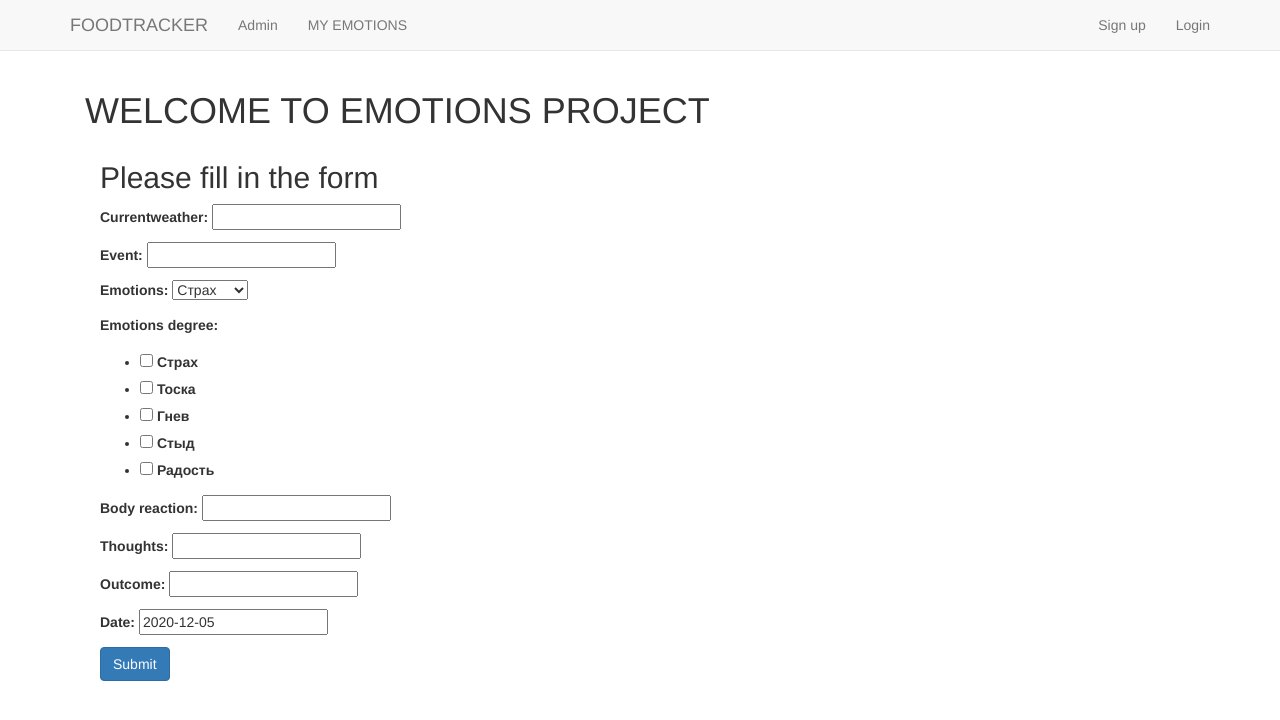
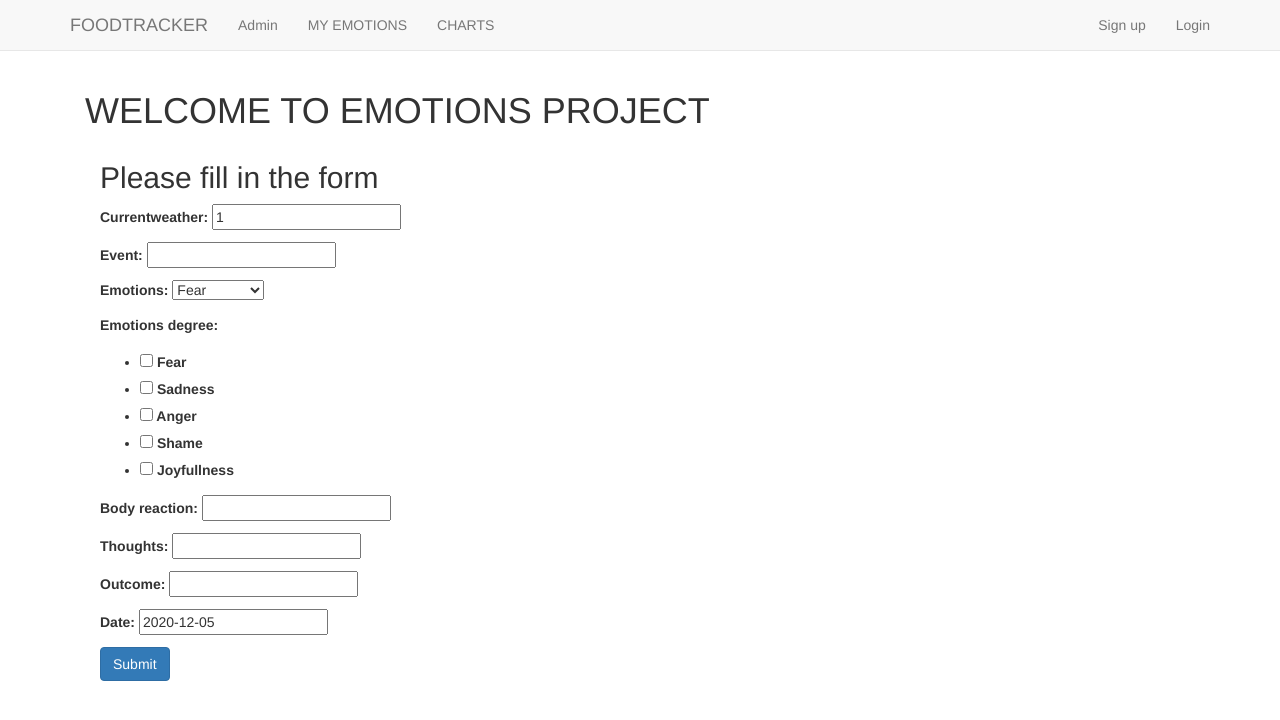
Before and after one commit to WillyGoodwill/django-emotions-project, a Django app: page / in a window 1280 px wide. Shown: the top 720 px of the page. Run offline with Django 3.2, Linux system fonts and the light colour scheme; some libraries are stand-ins or nearby versions.

Commit message:
some changes

```diff
--- a/basic_app/forms.py
+++ b/basic_app/forms.py
@@ -7,25 +7,31 @@
 
 class FormEmotions(forms.ModelForm):
 
+    # EMOTIONS_CHOICES = (
+    # (u'1', u'Страх'),
+    # (u'2', u'Тоска'),
+    # (u'3', u'Гнев'),
+    # (u'4', u'Стыд'),
+    # (u'5', u'Радость'))
     EMOTIONS_CHOICES = (
-    (u'1', u'Страх'),
-    (u'2', u'Тоска'),
-    (u'3', u'Гнев'),
-    (u'4', u'Стыд'),
-    (u'5', u'Радость'))
+    ('1', 'Fear'),
+    ('2', 'Sadness'),
+    ('3', 'Anger'),
+    ('4', 'Shame'),
+    ('5', 'Joyfullness'))
 
     # getting current weather from API for St. Petersburg
     import requests
     import json
-    appid = "e39c82d8879b82213e1312de1f211aa5"
-    city_id = 498817
-    res = requests.get("http://api.openweathermap.org/data/2.5/weather",
-                    params={'id': city_id, 'units': 'metric', 'lang': 'ru', 'APPID': appid})
-    data = res.json()
-    current_weather_temp = data['main']['temp']
+    # appid = "e39c82d8879b82213e1312de1f211aa5"
+    # city_id = 498817
+    # res = requests.get("http://api.openweathermap.org/data/2.5/weather",
+    #                 params={'id': city_id, 'units': 'metric', 'lang': 'ru', 'APPID': appid})
+    # data = res.json()
+    # current_weather_temp = data['main']['temp']
     # other fields
     date = forms.DateField(initial = timezone.now())
-    currentweather = forms.FloatField(initial = current_weather_temp, required=False)
+    currentweather = forms.FloatField(initial = 1, required=False)
     event = forms.CharField()
 
     emotions = forms.ChoiceField(choices = EMOTIONS_CHOICES)
--- a/basic_app/models.py
+++ b/basic_app/models.py
@@ -7,15 +7,13 @@
 
 class Emotions(models.Model):
 
-    date = models.DateField(editable=True, auto_now=True)
+    date = models.DateField(auto_now=True)
 
-    currentweather = models.FloatField(default = 1.0)
+    currentweather = models.FloatField()
 
     event = models.CharField(max_length= 100)
     emotions = models.CharField(max_length= 100)
-    emotions_degree = models.CharField(max_length= 100,default = 1)
-
-    # emotions = models.CharField(max_length=1, choices=EMOTIONS_CHOICES)
+    emotions_degree = models.CharField(max_length= 100)
     body_reaction = models.CharField(max_length= 100)
     thoughts = models.CharField(max_length= 100)
     outcome = models.CharField(max_length= 100)
--- a/basic_app/urls.py
+++ b/basic_app/urls.py
@@ -14,5 +14,6 @@
 
     url(r'^login/$', views.login,name = 'login'),
     url(r'^signup/$', views.signup,name = 'signup'),
+    url(r'^vis/$', views.vis,name = 'vis'),
 
 ]
--- a/basic_app/views.py
+++ b/basic_app/views.py
@@ -52,7 +52,17 @@
     return render(request,'basic_app/emotions.html', context = context_dict)
 
 def login(request):
-        return HttpResponse('Hello, from Login page')
+    return HttpResponse('Hello, from Login page')
 
 def signup(request):
-        return HttpResponse('Hello, from Sign up page')
+    return HttpResponse('Hello, from Sign up page')
+
+def vis(request):
+    values =[
+          ['Mushrooms', 3],
+          ['Onions', 1],
+          ['Olives', 1],
+          ['Zucchini', 1],
+          ['Pepperoni', 2]
+        ]
+    return render(request,'basic_app/google_template.html', {'values':values})
--- a/emotions_project/settings.py
+++ b/emotions_project/settings.py
@@ -12,6 +12,7 @@
 
 from pathlib import Path
 import os
+import base64
 # Build paths inside the project like this: BASE_DIR / 'subdir'.
 BASE_DIR = Path(__file__).resolve().parent.parent
 TEMPLATE_DIR = os.path.join(BASE_DIR,'templates')
--- a/templates/basic_app/base.html
+++ b/templates/basic_app/base.html
@@ -13,6 +13,7 @@
                     <li><a class='navbar-brand' href="{% url 'index'%}">FOODTRACKER</a></li>
                     <li><a class = 'navbar-link' href="{% url 'admin:index'%}">Admin</a></li>
                     <li><a class = 'navbar-link' href="{% url 'basic_app:emotions'%}">MY EMOTIONS</a></li>
+                    <li><a class = 'navbar-link' href="{% url 'basic_app:vis'%}">CHARTS</a></li>
 
                 </ul>
                 <ul class = 'nav navbar-nav mr-auto navbar-right'>
```
Also changed, not shown: templates/basic_app/google_template.html (added, +70 -0 lines), db.sqlite3.
